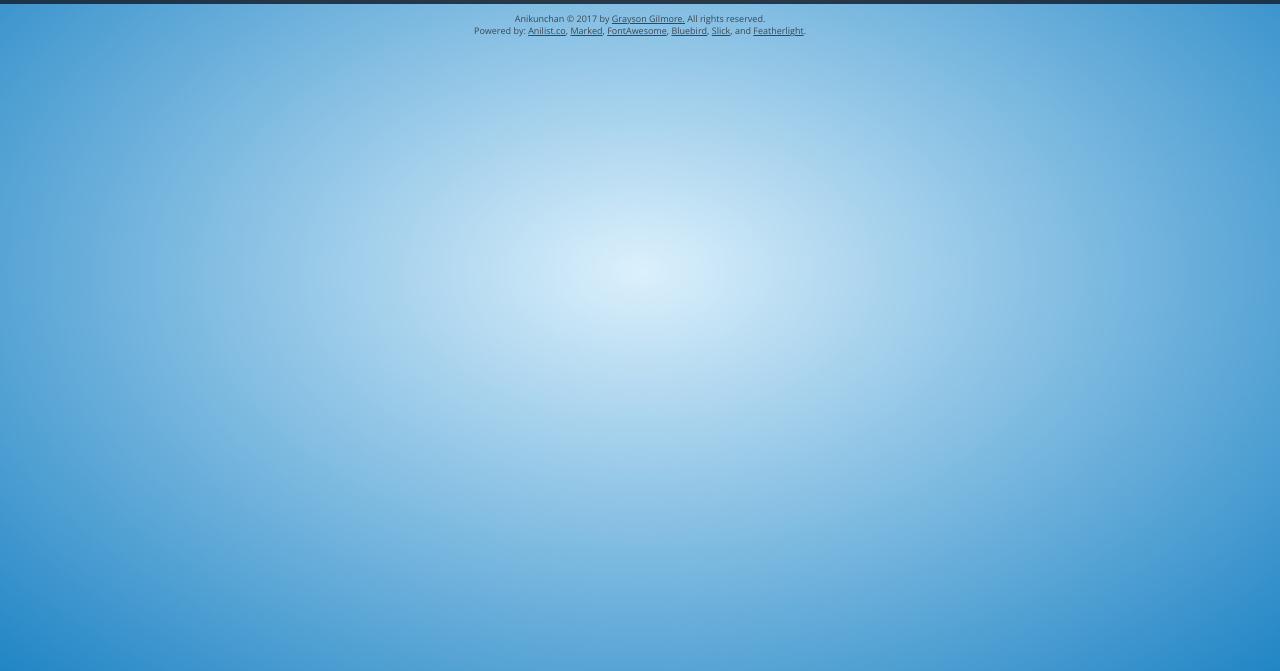
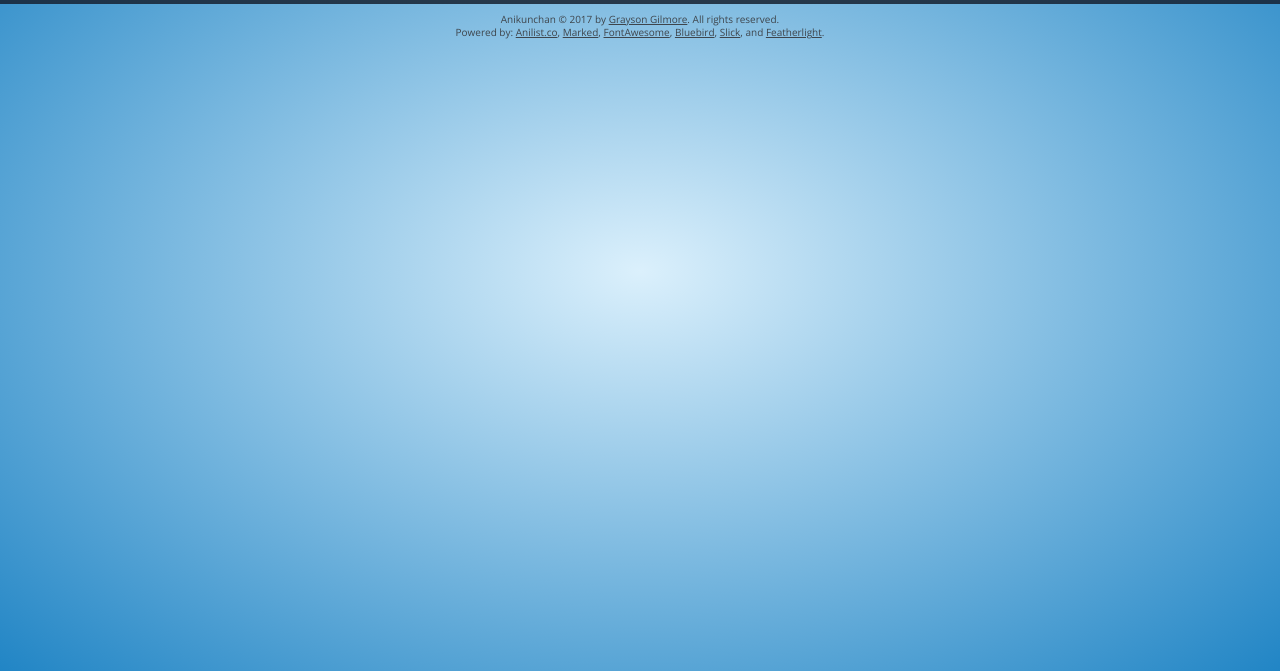
Before and after one commit to gilmoreg/anikunchan, a plain HTML site: page index.html in a window 1280 px wide. Shown: the part 129-800 px from the top of the page. Drawn offline with nearby package versions, Linux system fonts and the light colour scheme.

Commit message:
footer styling

```diff
--- a/index.html
+++ b/index.html
@@ -62,8 +62,8 @@
     </div>
   </div>
   <footer>
-    <p>Anikunchan © 2017 by <a href="https://github.com/gilmoreg/" target="_blank">Grayson Gilmore.</a> All rights reserved.</p>
-    <p>Powered by: <a href="Anilist.co" target="_blank">Anilist.co</a>, <a href="https://github.com/chjj/marked" target="_blank">Marked</a>, <a href="http://fontawesome.io/" target="_blank">FontAwesome</a>, <a href="http://bluebirdjs.com/" target="_blank">Bluebird</a>, <a href="http://kenwheeler.github.io/slick/" target="_blank">Slick</a>, and <a href="https://github.com/noelboss/featherlight/" target="_blank">Featherlight</a>.</p>
+    <p>Anikunchan © 2017 by <a href="https://github.com/gilmoreg/" target="_blank">Grayson Gilmore</a>. All rights reserved.</p>
+    <p>Powered by: <a href="https://anilist.co/" target="_blank">Anilist.co</a>, <a href="https://github.com/chjj/marked" target="_blank">Marked</a>, <a href="http://fontawesome.io/" target="_blank">FontAwesome</a>, <a href="http://bluebirdjs.com/" target="_blank">Bluebird</a>, <a href="http://kenwheeler.github.io/slick/" target="_blank">Slick</a>, and <a href="https://github.com/noelboss/featherlight/" target="_blank">Featherlight</a>.</p>
   </footer>
   <script type="text/javascript" src="https://code.jquery.com/jquery-3.1.0.js"></script>
   <script type="text/javascript" src="https://cdn.jsdelivr.net/bluebird/3.4.7/bluebird.min.js"></script>
--- a/styles/main.css
+++ b/styles/main.css
@@ -381,7 +381,7 @@ ul {
 }
 
 footer {
-	font-size: 9px;
+	font-size: 10px;
 	margin-top: 10px;
 	margin-bottom: 20px;
 }
```
